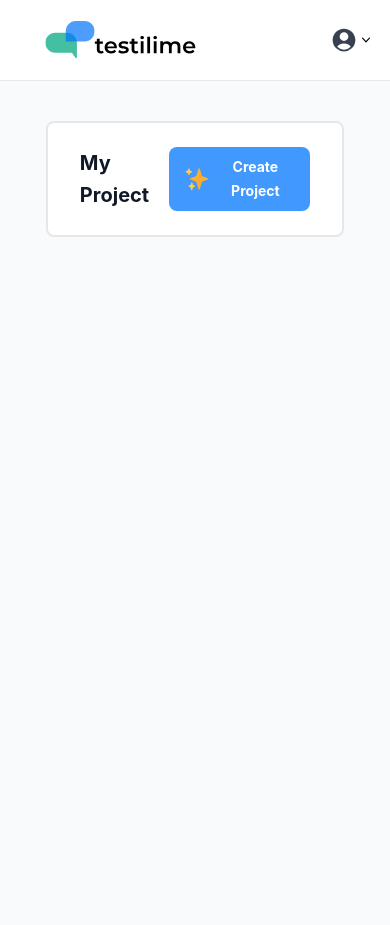
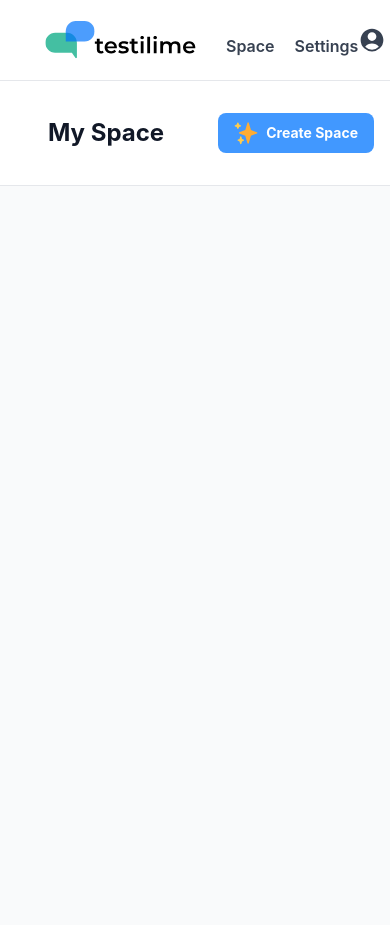
Before and after one commit to dsilverdi/testilime, a Django app: page /dashboard/ in a window 390 px wide; the page is wider, and only the part inside the window is pictured. Run offline with Django 4.2, Linux system fonts and the light colour scheme; the visitor is signed in with stand-in values (Sample User, id 1); data that the repository does not hold is empty; parts of the project's set-up code (start-up, migrations or seed data) failed here and were passed over; some libraries are stand-ins or nearby versions.

Commit message:
dashboard ui

```diff
--- a/src/tailwind_theme/static/css/dist/styles.css
+++ b/src/tailwind_theme/static/css/dist/styles.css
@@ -1223,6 +1223,11 @@ select {
   row-gap: 0.75rem;
 }
 
+.gap-x-5 {
+  -moz-column-gap: 1.25rem;
+       column-gap: 1.25rem;
+}
+
 .space-x-0 > :not([hidden]) ~ :not([hidden]) {
   --tw-space-x-reverse: 0;
   margin-right: calc(0px * var(--tw-space-x-reverse));
@@ -1440,6 +1460,18 @@ select {
 
 .pb-10 {
   padding-bottom: 2.5rem;
+}
+
+.pr-8 {
+  padding-right: 2rem;
+}
+
+.pl-8 {
+  padding-left: 2rem;
+}
+
+.pt-3 {
+  padding-top: 0.75rem;
 }
 
 .text-center {
--- a/src/templates/base_app.html
+++ b/src/templates/base_app.html
@@ -9,7 +9,7 @@
 {% endblock %}
 {% block body %}
     {% include "components/app_header.html" %}
-    <div class="2xl:container mx-auto px-4 md:px-16 py-10 h-screen bg-gray-50">
+    <div class="h-screen bg-gray-50">
         {% block main %}{% endblock %}
     </div>
 {% endblock %}
--- a/src/templates/components/app_header.html
+++ b/src/templates/components/app_header.html
@@ -2,7 +2,7 @@
     <header class="border-b border-gray-200 bg-white">
         <div class="2xl:container mx-auto px-4 py-2 md:px-16">
             <nav class="relative h-16 z-30 flex justify-between">
-                <div class="flex items-center md:gap-x-12">
+                <div class="flex flex-1 items-center md:gap-x-8">
                     <div class="md:flex md:gap-x-14">
                         <a href="" class="flex items-center gap-x-2 group">
                             <svg xmlns="http://www.w3.org/2000/svg" width="210" height="38" viewBox="0 0 215 54" fill="none">
@@ -18,6 +18,12 @@
                                 </defs>
                                 </svg>
                         </a>
+                    </div>
+                    <div>
+                        <ul class="flex grid-flow-row gap-x-5 text-md font-semibold text-gray-700 pt-3">
+                            <li><a href="/dashboard">Space</a></li>
+                            <li>Settings</li>
+                        </ul>
                     </div>
                 </div>
                 <div class="flex items-center">
--- a/src/testilime/core/templates/core/pages/dashboard.html
+++ b/src/testilime/core/templates/core/pages/dashboard.html
@@ -6,22 +6,22 @@
     <meta name="robots" content="noindex,nofollow">
 {% endblock %}
 {% block main %}
-    <div class="w-5/6 mx-auto" x-data="{ showModal: false }">
-        <div class="flex w-full justify-between items-center mx-auto py-6 px-8 border-2 rounded-lg bg-white">
-            <h2 class="text-xl font-bold text-gray-900">My Project</h1>
+    <div class="px-4 py-2 md:px-16 bg-white border-b" x-data="{ showModal: false }">
+        <div class="2xl:container flex w-full justify-between items-center mx-auto py-6">
+            <h1 class="text-2xl font-bold text-gray-900 pl-8">My Space</h1>
             <button @click="showModal = true" class="btn btn-primary btn-medium">
                 <div class="flex items-center mx-auto">
                     <span>
                         <svg xmlns="http://www.w3.org/2000/svg" width="24" height="24" viewBox="0 0 36 36"><path fill="#FFAC33" d="M34.347 16.893l-8.899-3.294-3.323-10.891c-.128-.42-.517-.708-.956-.708-.439 0-.828.288-.956.708l-3.322 10.891-8.9 3.294c-.393.146-.653.519-.653.938 0 .418.26.793.653.938l8.895 3.293 3.324 11.223c.126.424.516.715.959.715.442 0 .833-.291.959-.716l3.324-11.223 8.896-3.293c.391-.144.652-.518.652-.937 0-.418-.261-.792-.653-.938z"/><path fill="#FFCC4D" d="M14.347 27.894l-2.314-.856-.9-3.3c-.118-.436-.513-.738-.964-.738-.451 0-.846.302-.965.737l-.9 3.3-2.313.856c-.393.145-.653.52-.653.938 0 .418.26.793.653.938l2.301.853.907 3.622c.112.444.511.756.97.756.459 0 .858-.312.97-.757l.907-3.622 2.301-.853c.393-.144.653-.519.653-.937 0-.418-.26-.793-.653-.937zM10.009 6.231l-2.364-.875-.876-2.365c-.145-.393-.519-.653-.938-.653-.418 0-.792.26-.938.653l-.875 2.365-2.365.875c-.393.146-.653.52-.653.938 0 .418.26.793.653.938l2.365.875.875 2.365c.146.393.52.653.938.653.418 0 .792-.26.938-.653l.875-2.365 2.365-.875c.393-.146.653-.52.653-.938 0-.418-.26-.792-.653-.938z"/></svg>
                     </span>
-                    <span class="ml-2">Create Project</span>
+                    <span class="ml-2">Create Space</span>
                 </div>
             </button>
         </div>
         <div x-show="showModal">
             <div class="backdrop" @click="showModal = false"></div>
             <div class="modal-container blur-background">
-                <h3 class="font-medium text-black text-center">Create New Project</h3>
+                <h3 class="font-medium text-black text-center">Create New Space</h3>
                 <form action="{% url 'testilime-core:dashboard' %}" method="post" class="w-80 grid grid-cols-1 gap-y-3 mt-5 mb-5 px-5">
                     {% csrf_token %}
                     {{ form }}
@@ -33,12 +33,14 @@
                 </form>
             </div>
         </div>
+    </div>
+    <div class="w-5/6 mx-auto">
         <div class="mt-5 py-2">
             <div class="grid grid-cols-3 gap-8">
                 {% for project in projects %}
-                    <div class="bg-white p-4 border-2 rounded-lg hover:border-[#478CDD]">
+                    <div class="flex flex-col space-y-10 rounded-lg border border-gray-100 bg-white p-6 shadow transition-all hover:shadow-lg">
                         <strong class="block text-xl mb-2">{{ project.name }}</strong>
-                        <p class="text-gray-600"><em>{{ project.header_title }}</em></p>
+                        <p class="text-gray-600">{{ project.header_title }}</p>
                     </div>
                 {% endfor %}
             </div>
```
Also changed, not shown: other parts of src/tailwind_theme/static/css/dist/styles.css (+42 -0 lines).
